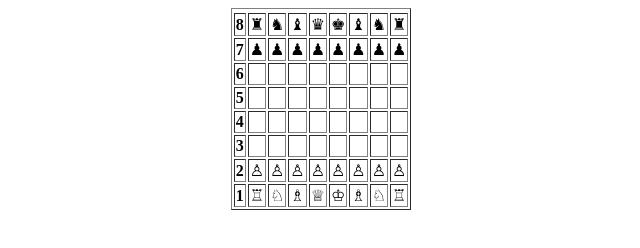
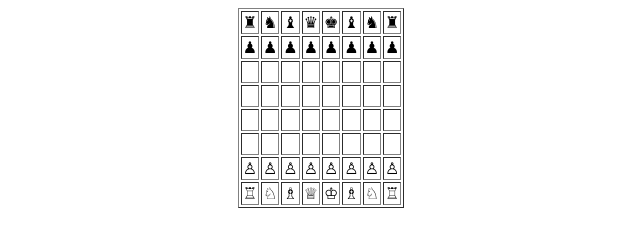
Before and after one commit to obaidraza1033/chess-table, a plain HTML site: page index.html in a window 1280 px wide. Shown: the whole page, without its empty margins (319-959 px from the left). Drawn offline with Linux system fonts and the light colour scheme.

Commit message:
Update index.html

```diff
--- a/index.html
+++ b/index.html
@@ -1,28 +1,31 @@
-<!DOCTYPE html>
-<html lang="en">
-<head>
-    <meta charset="UTF-8">
-    <meta name="viewport" content="width=device-width, initial-scale=1.0">
-    <title>chess table</title>
-    <link rel="shortcut icon" href="obaid.jpg" type="image/x-icon">
+<html lang="en"><head>
+<title>Chess Table</title>
 </head>
 <body> <center>
-    <table border="1">
-    <tr>
+<table border="1">
+<tbody><tr><td>♜</td><td>♞</td><td>♝</td><td>♛</td><td>♚</td><td>♝</td><td>♞</td><td>♜</td></tr>
+<tr><td>♟</td><td>♟</td><td>♟</td><td>♟</td><td>♟</td><td>♟</td><td>♟</td><td>♟</td></tr>
+<tr><td>&nbsp;</td><td>&nbsp;</td><td>&nbsp;</td><td>&nbsp;</td><td>&nbsp;</td><td>&nbsp;</td><td>&nbsp;</td><td>&nbsp;</td></tr>
+<tr><td>&nbsp;</td><td>&nbsp;</td><td>&nbsp;</td><td>&nbsp;</td><td>&nbsp;</td><td>&nbsp;</td><td>&nbsp;</td><td>&nbsp;</td></tr>
+<tr><td>&nbsp;</td><td>&nbsp;</td><td>&nbsp;</td><td>&nbsp;</td><td>&nbsp;</td><td>&nbsp;</td><td>&nbsp;</td><td>&nbsp;</td></tr>
+<tr><td>&nbsp;</td><td>&nbsp;</td><td>&nbsp;</td><td>&nbsp;</td><td>&nbsp;</td><td>&nbsp;</td><td>&nbsp;</td><td>&nbsp;</td></tr>
+<tr><td>♙</td><td>♙</td><td>♙</td><td>♙</td><td>♙</td><td>♙</td><td>♙</td><td>♙</td></tr>
+<tr><td>♖</td><td>♘</td><td>♗</td><td>♕</td><td>♔</td><td>♗</td><td>♘</td><td>♖</td></tr>
+</tbody></table>
+</center>
 
-
-            <!-- Rows 8 to 1 -->
-      <tr><th>8</th><td>♜</td><td>♞</td><td>♝</td><td>♛</td><td>♚</td><td>♝</td><td>♞</td><td>♜</td></tr>
-      <tr><th>7</th><td>♟</td><td>♟</td><td>♟</td><td>♟</td><td>♟</td><td>♟</td><td>♟</td><td>♟</td></tr>
-      <tr><th>6</th><td></td><td></td><td></td><td></td><td></td><td></td><td></td><td></td></tr>
-      <tr><th>5</th><td></td><td></td><td></td><td></td><td></td><td></td><td></td><td></td></tr>
-      <tr><th>4</th><td></td><td></td><td></td><td></td><td></td><td></td><td></td><td></td></tr>
-      <tr><th>3</th><td></td><td></td><td></td><td></td><td></td><td></td><td></td><td></td></tr>
-      <tr><th>2</th><td>♙</td><td>♙</td><td>♙</td><td>♙</td><td>♙</td><td>♙</td><td>♙</td><td>♙</td></tr>
-      <tr><th>1</th><td>♖</td><td>♘</td><td>♗</td><td>♕</td><td>♔</td><td>♗</td><td>♘</td><td>♖</td></tr>
-    </table>
-</center>
-  </body>
-  </html>
-</body>
-</html>
+<audio class="audio-output" style="display: none;"></audio><div id="volume-booster-visusalizer">
+                    <div class="sound">
+                        <div class="sound-icon"></div>
+                        <div class="sound-wave sound-wave_one"></div>
+                        <div class="sound-wave sound-wave_two"></div>
+                        <div class="sound-wave sound-wave_three"></div>
+                    </div>
+                    <div class="segments-box">
+                        <div data-range="1-20" class="segment"><span></span></div>
+                        <div data-range="21-40" class="segment"><span></span></div>
+                        <div data-range="41-60" class="segment"><span></span></div>
+                        <div data-range="61-80" class="segment"><span></span></div>
+                        <div data-range="81-100" class="segment"><span></span></div>
+                    </div>
+                </div></body></html>
```
